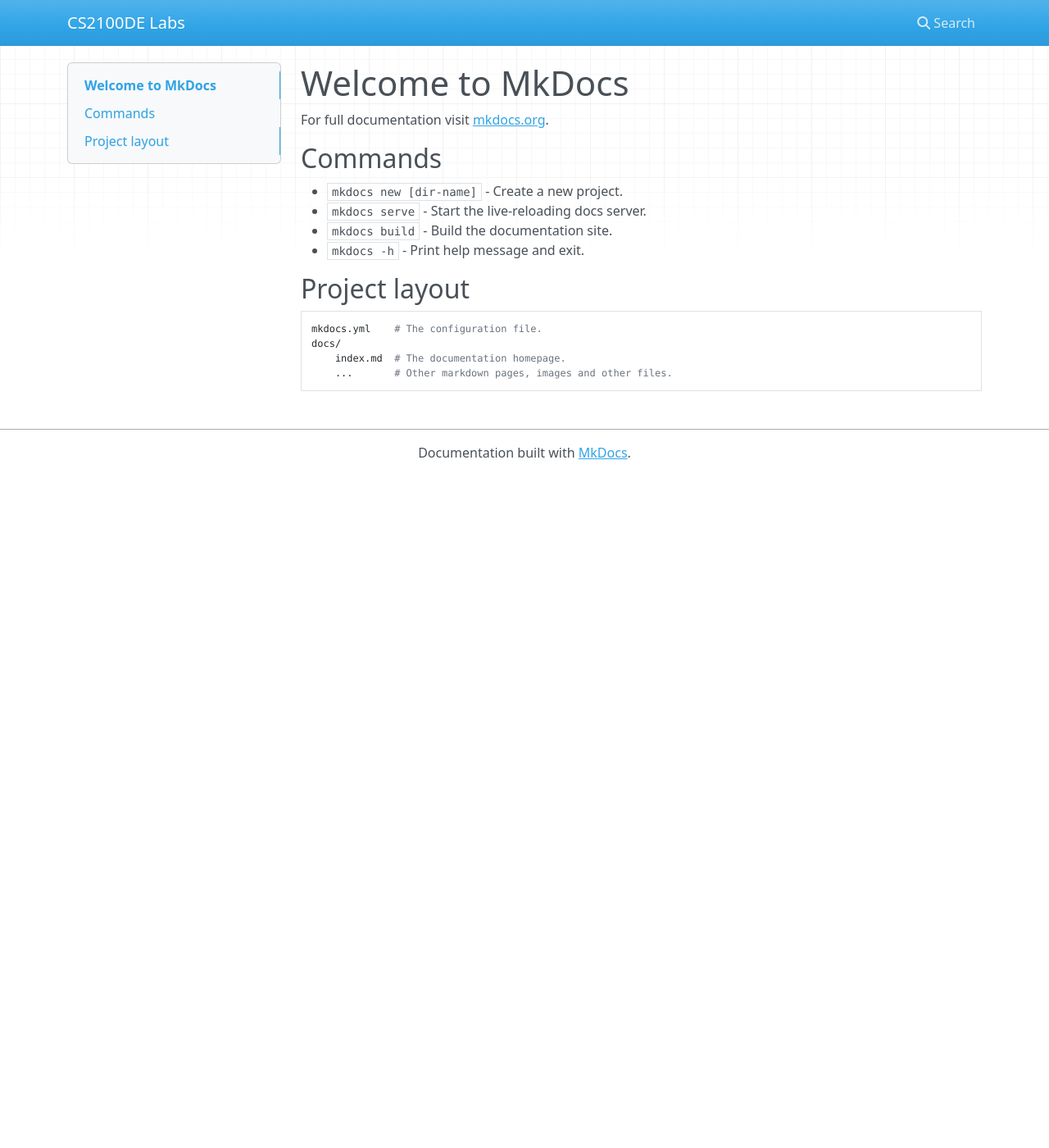
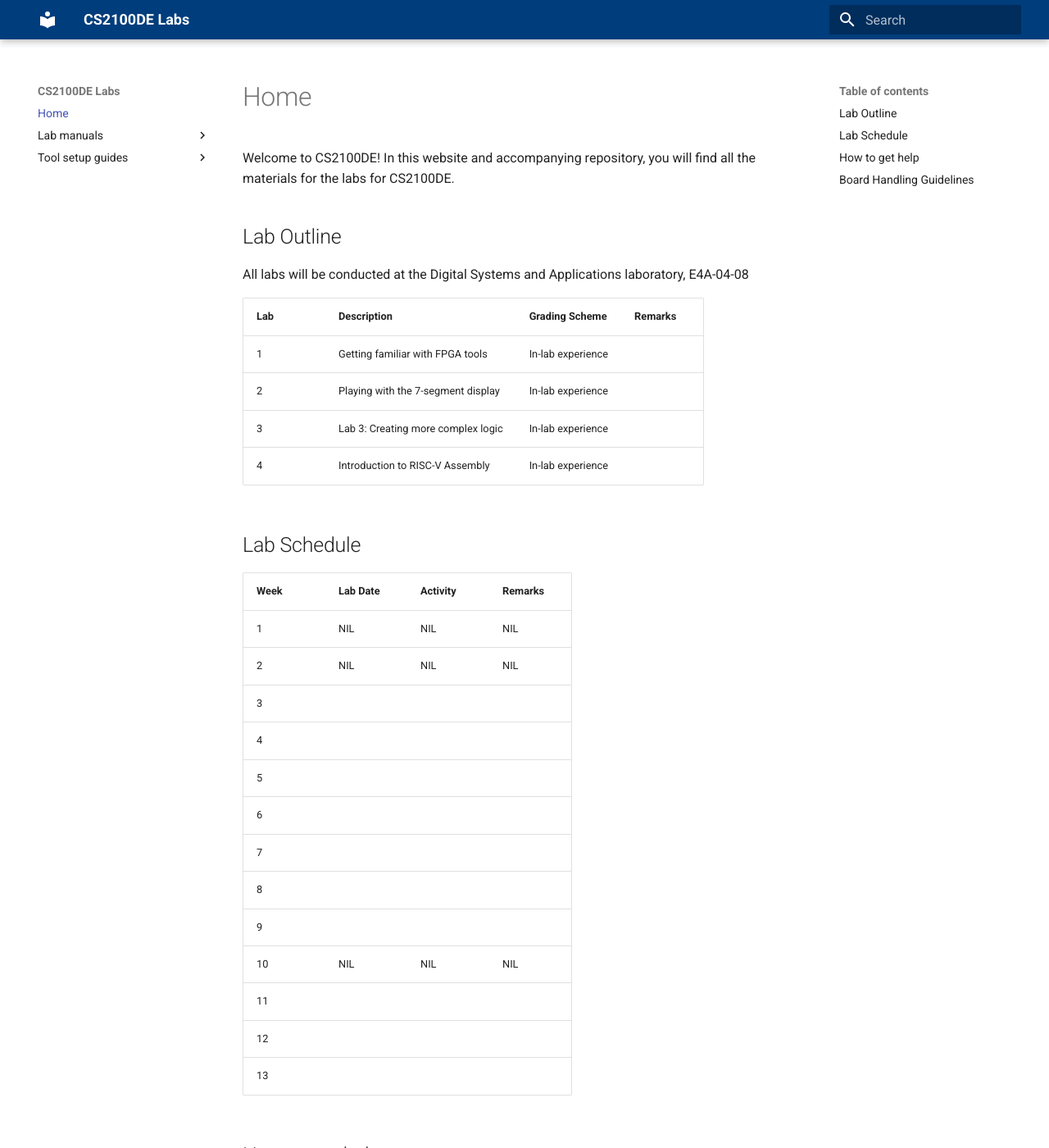
Before and after one commit to NUS-CS2100DE/labs, an MkDocs documentation site: the page built from docs/index.md, in a window 1280 px wide and 1400 px high. Shown: the whole window at 82% size. Built offline with MkDocs 1.6.1 and Material for MkDocs 9.7.7, drawn with Linux system fonts in a browser that asks for light colours; nearby versions of some CDN libraries; some of the changed text lies outside the part shown.

Commit message:
Create some basic files

```diff
--- a/docs/index.md
+++ b/docs/index.md
@@ -1,4 +1,4 @@
-# Welcome to MkDocs
+<!-- # Welcome to MkDocs
 
 For full documentation visit [mkdocs.org](https://www.mkdocs.org).
 
@@ -14,4 +14,64 @@
     mkdocs.yml    # The configuration file.
     docs/
         index.md  # The documentation homepage.
-        ...       # Other markdown pages, images and other files.
+        ...       # Other markdown pages, images and other files. -->
+
+# Home
+
+Welcome to CS2100DE! In this website and accompanying repository, you will find all the materials for the labs for CS2100DE.
+
+## Lab Outline
+
+All labs will be conducted at the Digital Systems and Applications laboratory, E4A-04-08
+
+| Lab   | Description                                   | Grading Scheme    | Remarks   |
+|-------|-----------------------------------------------|-------------------|-----------|
+| 1     | Getting familiar with FPGA tools              | In-lab experience |           |
+| 2     | Playing with the 7-segment display            | In-lab experience |           |
+| 3     | Lab 3: Creating more complex logic            | In-lab experience |           |
+| 4     | Introduction to RISC-V Assembly               | In-lab experience |           |
+
+## Lab Schedule
+
+| Week  | Lab Date   | Activity    | Remarks  |
+|-------|------------|-------------|----------|
+| 1     | NIL        | NIL         | NIL      |
+| 2     | NIL        | NIL         | NIL      |
+| 3     |         |          |       |
+| 4     |         |          |       |
+| 5     |         |          |       |
+| 6     |         |          |       |
+| 7     |         |          |       |
+| 8     |         |          |       |
+| 9     |         |          |       |
+| 10    | NIL        | NIL         | NIL      |
+| 11    |         |         |       |
+| 12    |         |         |       |
+| 13    |         |         |       |
+
+## How to get help
+
+If you have any questions regarding the content of any of the labs, please follow these steps, *in this order*, to answer them.
+
+1. Please read the lab manual closely. We will try our best to keep the manual updated with any common errors, or issues, that you may face.
+
+2. If the lab manual does not answer your question, [the lab repository](https://github.com/nus-cs2100de/labs) has a [discussions page](https://github.com/NUS-CS2100DE/labs/discussions). Please search here for your question, in case it has already been answered before. We will leave questions and answers from previous semesters on this page, so over time, more and more information should be covered between here and the manuals.
+
+3. If you cannot find an answer to your question in the discussions either, then please create a new discussion. Make sure your title is as succinct, but descriptive, as possible, for the benefit of others who may search the issues page later. Also, do make sure you include all relevant details in the discussion content. [This webpage](https://www.freecodecamp.org/news/how-to-ask-good-technical-questions/) offers some helpful advice on how to ask good technical questions.
+
+4. Please **DO NOT** send emails to the teaching staff asking technical questions regarding the lab activities. We will ignore all such emails, with no exception. Post all technical questions to the discussions page. This benefits others, because anyone who has the issue in the future can solve it quickly with a search. It also benefits you, because you may receive an answer faster from a classmate, than from us.
+
+On that subject, please do join in and help each other out in the discussions as far as possible.
+
+## Board Handling Guidelines
+
+Like most development boards and PCBs, your FPGA board is fragile. Treat it with care and respect, as if it were your own. It is reasonably expensive at over S$500, and not so easy to get replaced.
+
+Here are some tips to take good care of your board:
+
+* Do not touch the PCB tracks, or the components on the board. Static discharge can damage or destroy electronic components, and these boards can be particularly susceptible.
+* Use the nice plastic box with foam lining to transport your FPGA board. Do not use a plastic bag or other plastic container to carry your boards, and most certainly don't put it bare in your backpack/tote/briefcase/whatever you bring to class.
+* When using the board, keep it on a stable, flat surface. Do NOT have it hanging off the USB cable, or hanging off the edge of a table, or on your lap, or anywhere that isn't a suitable, solid surface.
+* Absolutely DO NOT DROP your board. When moving it around, hold the board by the edges and make sure the USB cable is unplugged so as to minimize strain on the port and to avoid it getting caught on something.
+* Avoid plugging and unplugging the micro-USB cable more than necessary. To reset the board, you can use the power switch on the top left of the board, or unplug the USB-A connector from your computer if really necessary. Micro USB is a notoriously fragile connector, and it's best to avoid putting more strain on it than necessary. USB-A is much sturdier so that end of the cable is not as much of a concern.
+* Apply common sense and standard practices for taking care of electronics: don't eat or drink near your board in case you get crumbs (or worse, a spill) on the board. Don't throw the board around. Plug and unplug accessories with care. Be gentle when using the switches and buttons.
--- /dev/null
+++ b/docs/stylesheets/extra.css
@@ -0,0 +1,4 @@
+[data-md-color-scheme="nus"] {
+	--md-primary-fg-color: #003D7C;
+	--md-accent-fg-color: #EF7C00;
+}
--- a/mkdocs.yml
+++ b/mkdocs.yml
@@ -1 +1,22 @@
 site_name: CS2100DE Labs
+# site_url: https://nus-cs2100de.github.io/labs
+theme:
+  name: material
+  palette:
+    scheme: nus
+extra_css:
+  - stylesheets/extra.css
+
+nav:
+  - Home: index.md
+  - Lab manuals:
+    - Lab 1: manuals/01/lab_01.md
+    - Lab 2: manuals/02/lab_02.md
+    - Lab 3: manuals/03/lab_03.md
+    - Lab 4: manuals/04/lab_04.md
+    - Lab 5: manuals/05/lab_05.md
+    - Lab 6: manuals/06/lab_06.md
+    - Lab 7: manuals/07/lab_07.md
+    - Lab 8: manuals/08/lab_08.md
+  - Tool setup guides:
+    - Installation guide for Vivado (from CG3207): https://nus-cg3207.github.io/labs/Vivado_Installation_and_Getting_Started/vivado_install_guide/
```
Also changed, not shown: docs/manuals/01/lab_01.md (added, +1 -0 lines), docs/manuals/02/lab_02.md (added, +1 -0 lines), docs/manuals/03/lab_03.md (added, +1 -0 lines), docs/manuals/04/lab_04.md (added, +1 -0 lines), docs/manuals/05/lab_05.md (added, +1 -0 lines), docs/manuals/06/lab_06.md (added, +1 -0 lines), docs/manuals/07/lab_07.md (added, +1 -0 lines), docs/manuals/08/lab_08.md (added, +1 -0 lines).
